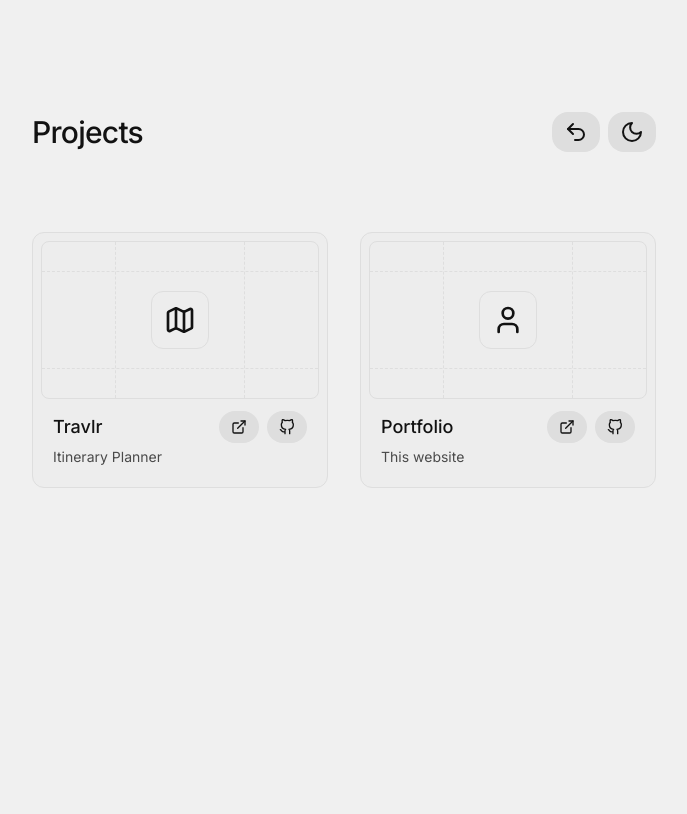
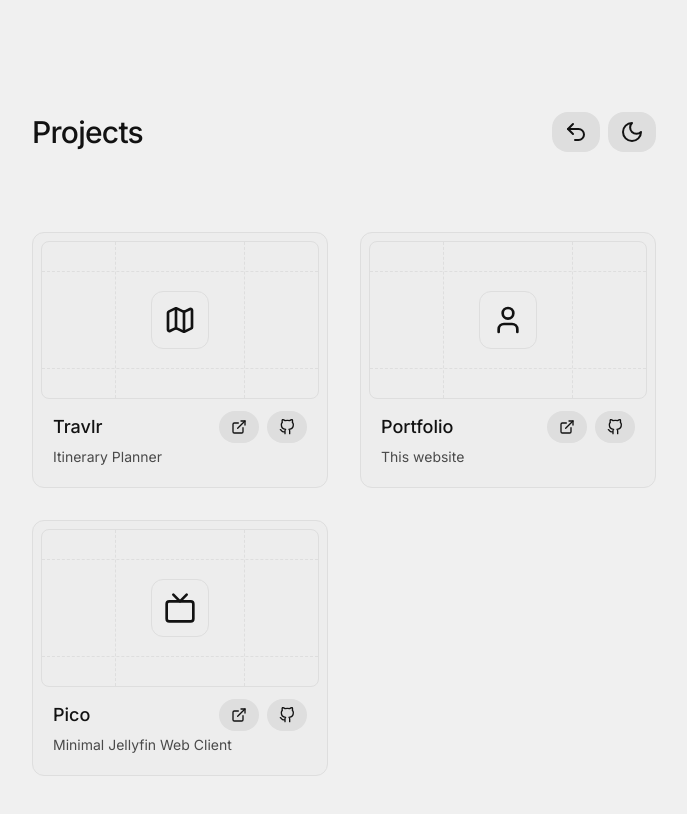
Before and after one commit to daannte/www, a Next.js app: page /projects in a window 1280 px wide. Shown: the top 814 px of the page, without its empty margins (296-983 px from the left). Built offline with nearby package versions, Linux system fonts and the light colour scheme.

Commit message:
feat(pico): add pico to projects

```diff
--- a/data/projects.tsx
+++ b/data/projects.tsx
@@ -1,4 +1,4 @@
-import { LuMap, LuUser } from "react-icons/lu"
+import { LuMap, LuUser, LuTv } from "react-icons/lu"
 
 const PROJECTS = [
   {
@@ -6,15 +6,22 @@ const PROJECTS = [
     description: "Itinerary Planner",
     demo: "https://travlr-9c098.web.app/",
     github: "https://github.com/daannte/travlr",
-    icon: <LuMap className="w-8 h-8" />,
+    icon: <LuMap size={32} />,
   },
   {
     name: "Portfolio",
     description: "This website",
     demo: "https://shamblesroom.com",
     github: "https://github.com/daannte/www",
-    icon: <LuUser className="w-8 h-8" />,
-  }
+    icon: <LuUser size={32} />,
+  },
+  {
+    name: "Pico",
+    description: "Minimal Jellyfin Web Client",
+    demo: "https://pico.shamblesroom.com",
+    github: "https://github.com/daannte/pico",
+    icon: <LuTv size={32} />
+  },
 ]
 
 export default PROJECTS
```
